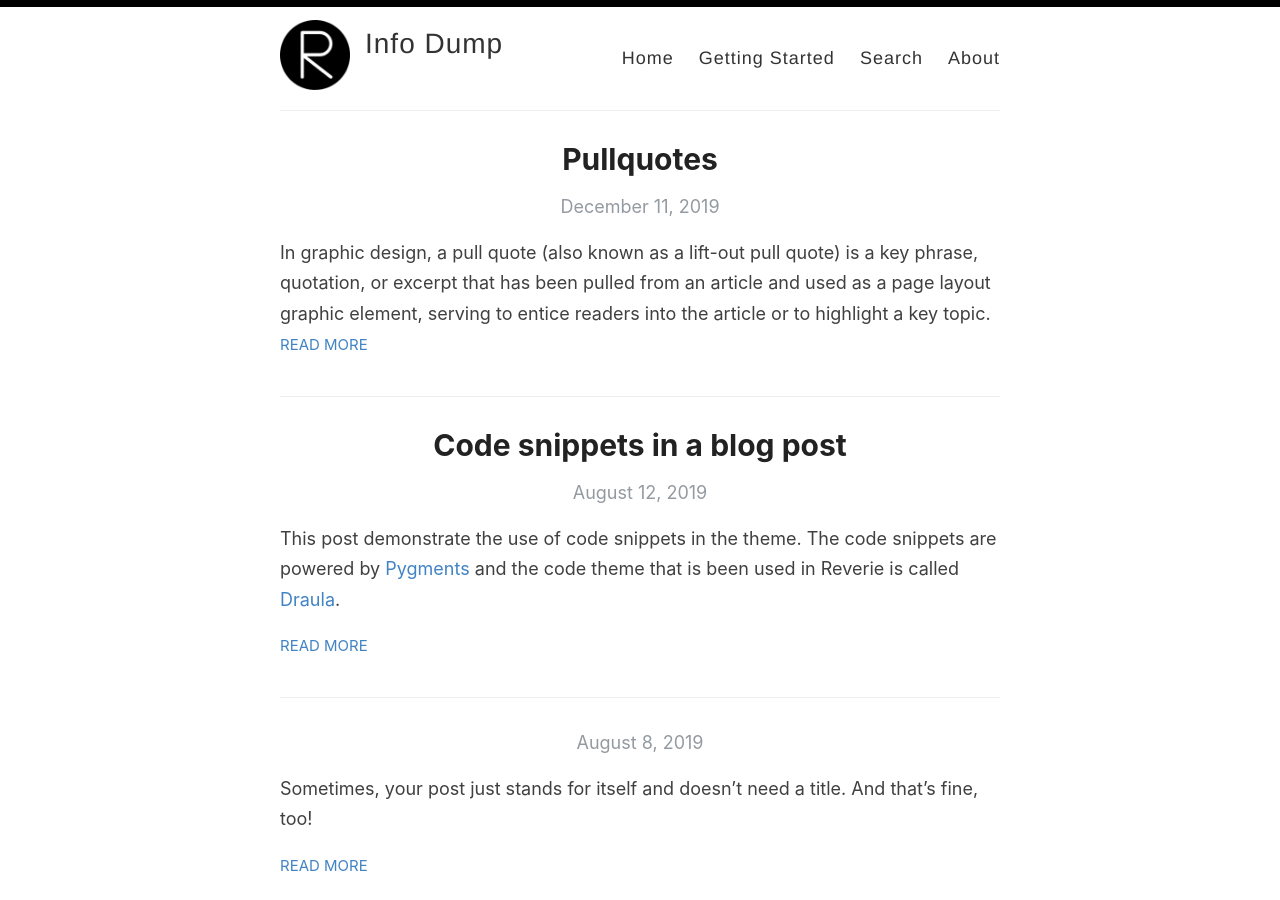
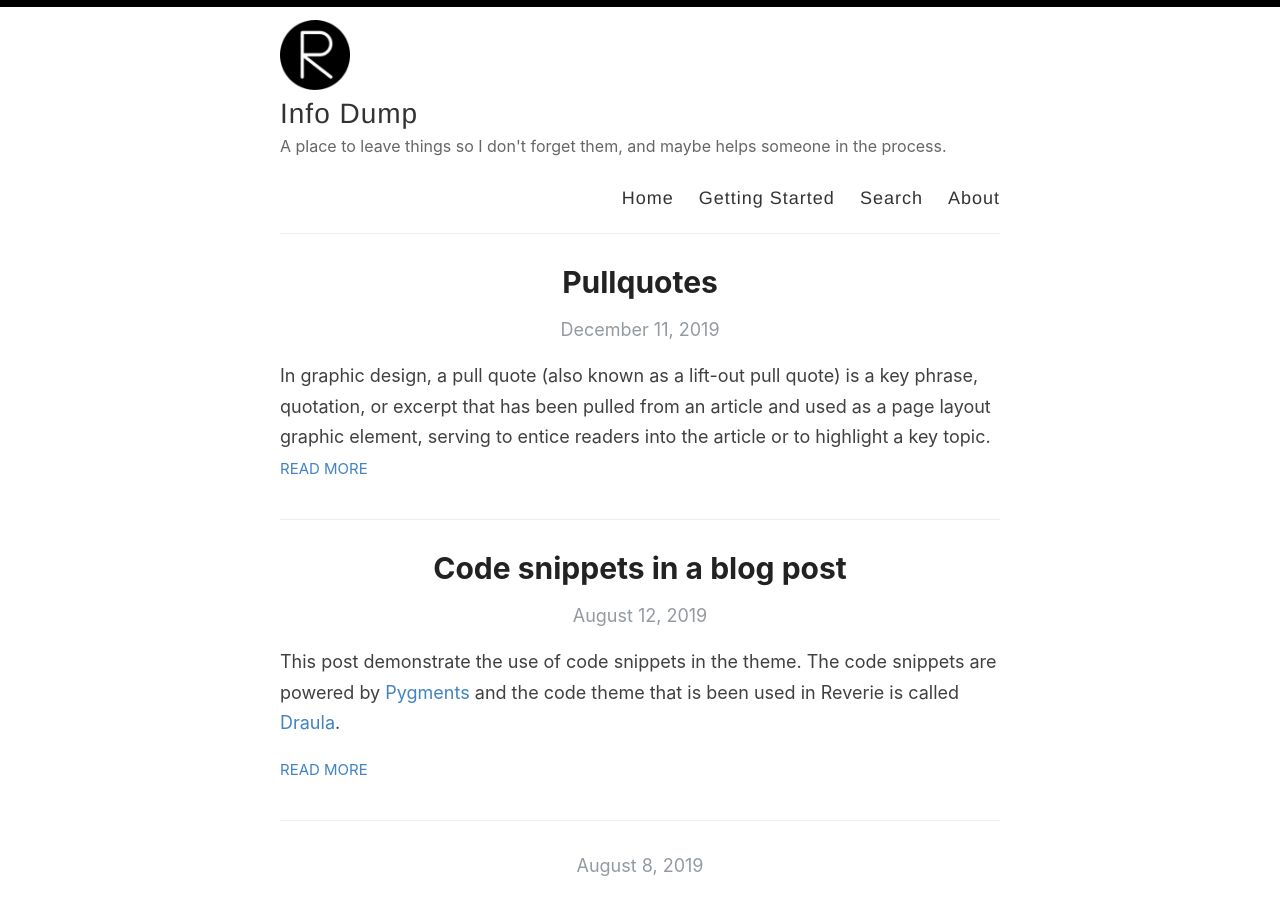
Before and after one commit to rfletchr/rfletchr.github.io, a Jekyll site: the page built from index.html, in a window 1280 px wide and 900 px high. Built offline with Jekyll 4.4.1, drawn with Linux system fonts in a browser that asks for light colours; the list of posts is cut into pages by our own code.

Commit message:
Update _config.yml

```diff
--- a/_config.yml
+++ b/_config.yml
@@ -9,7 +9,7 @@ name: Info Dump
 author: Rob Fletcher
 
 # Short bio or description (displayed in the header)
-description: ""
+description: "A place to leave things so I don't forget them, and maybe helps someone in the process."
 
 # URL of your avatar or profile pic (you could use your GitHub profile pic)
 avatar: /images/reverie.png
```
